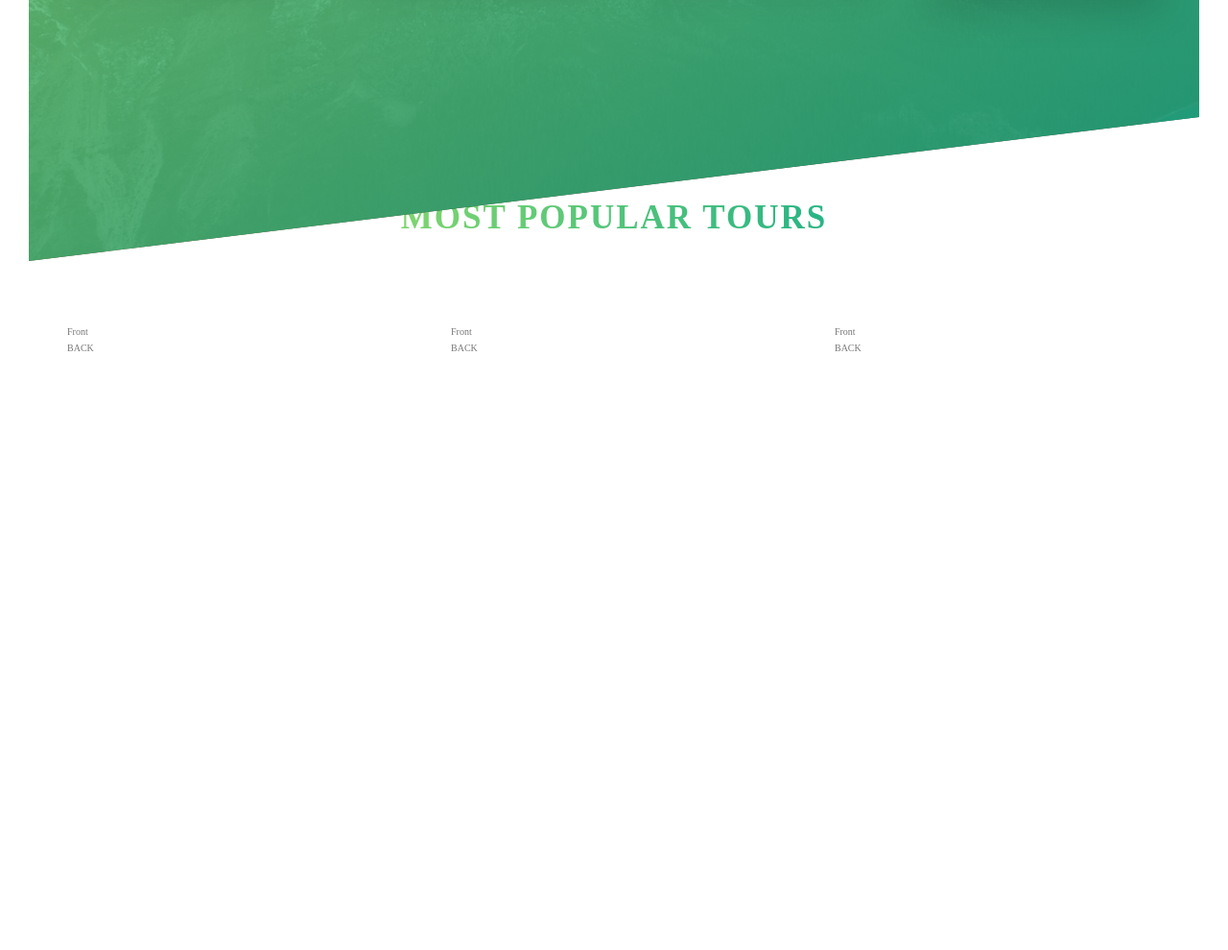
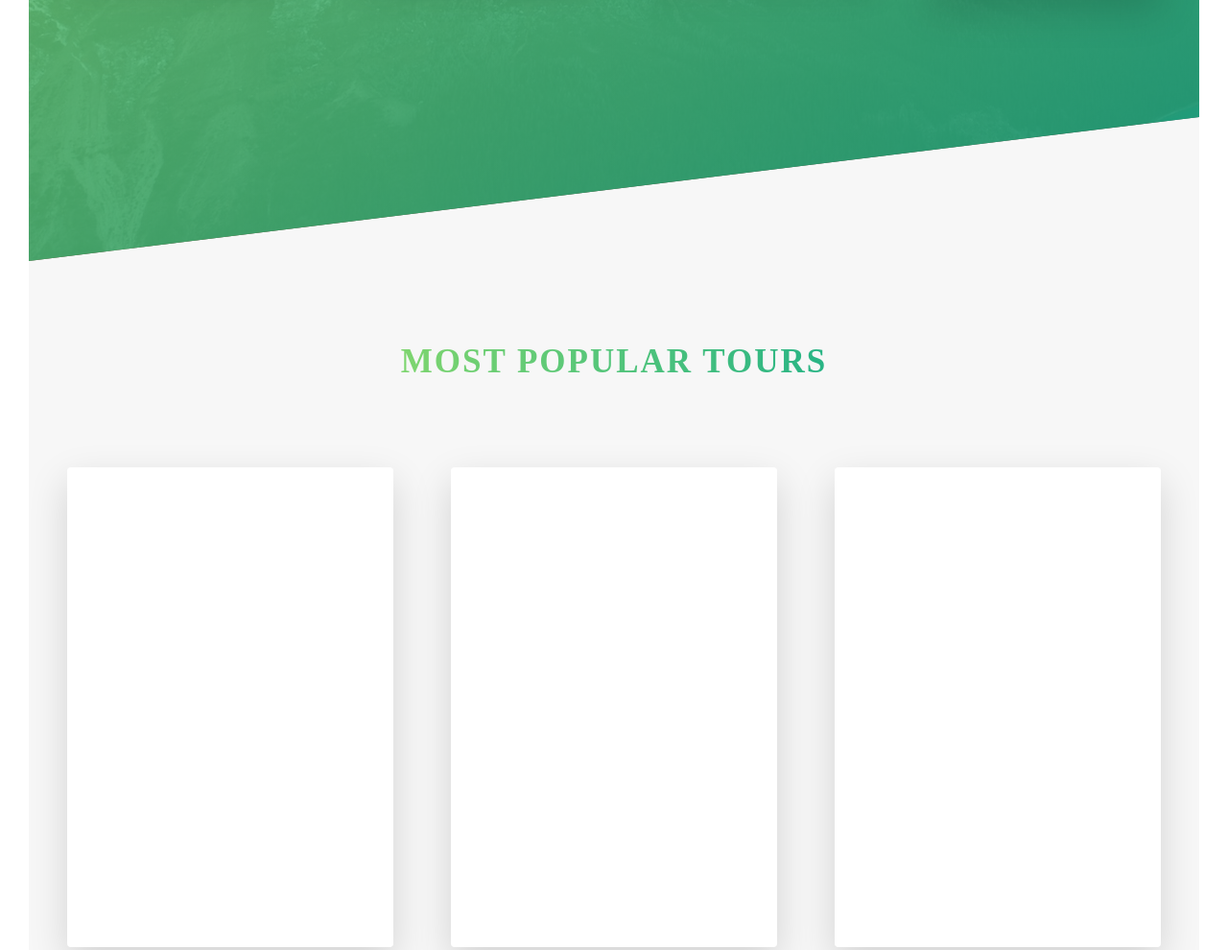
Before and after one commit to sahlminkok/Natours, a website: page index.html in a window 1280 px wide. Shown: the part 2015-3005 px from the top of the page at 96% size. Before the commit the page ends 2416 px from the top, so only its background shows below. Drawn offline with Linux system fonts and the light colour scheme.

Commit message:
Compile the sass code to normal css

```diff
--- a/css/style.css
+++ b/css/style.css
@@ -115,6 +115,11 @@ body {
   .section-features > * {
     transform: skewY(7deg); }
 
+.section-tours {
+  background-color: #f7f7f7;
+  padding: 25rem 0 50rem 0;
+  margin-top: -10rem; }
+
 .btn:link, .btn:visited {
   text-transform: uppercase;
   text-decoration: none;
@@ -176,6 +181,38 @@ body {
 .btn-text:active {
   box-shadow: 0 0.5rem 1rem rgba(0, 0, 0, 0.15);
   transform: translateY(0); }
+
+.card {
+  -moz-perspective: 150rem;
+  perspective: 150rem;
+  position: relative;
+  height: 50rem; }
+  .card__side {
+    color: #fff;
+    font-size: 2rem;
+    height: 50rem;
+    transition: all 0.8s;
+    position: absolute;
+    top: 0;
+    left: 0;
+    width: 100%;
+    backface-visibility: hidden;
+    border-radius: 0.4rem;
+    box-shadow: 0 1.5rem 4rem rgba(0, 0, 0, 0.15); }
+    .card__side--front {
+      background-color: #fff; }
+    .card__side--back {
+      transform: rotateY(180deg); }
+      .card__side--back-1 {
+        background-image: linear-gradient(to right bottom, #ffb900, #ff7730); }
+      .card__side--back-2 {
+        background-image: linear-gradient(to right bottom, #7ed56f, #28b485); }
+      .card__side--back-3 {
+        background-image: linear-gradient(to right bottom, #2998ff, #5643fa); }
+  .card:hover .card__side--front {
+    transform: rotateY(180deg); }
+  .card:hover .card__side--back {
+    transform: rotateY(0); }
 
 .composition {
   position: relative; }
```
